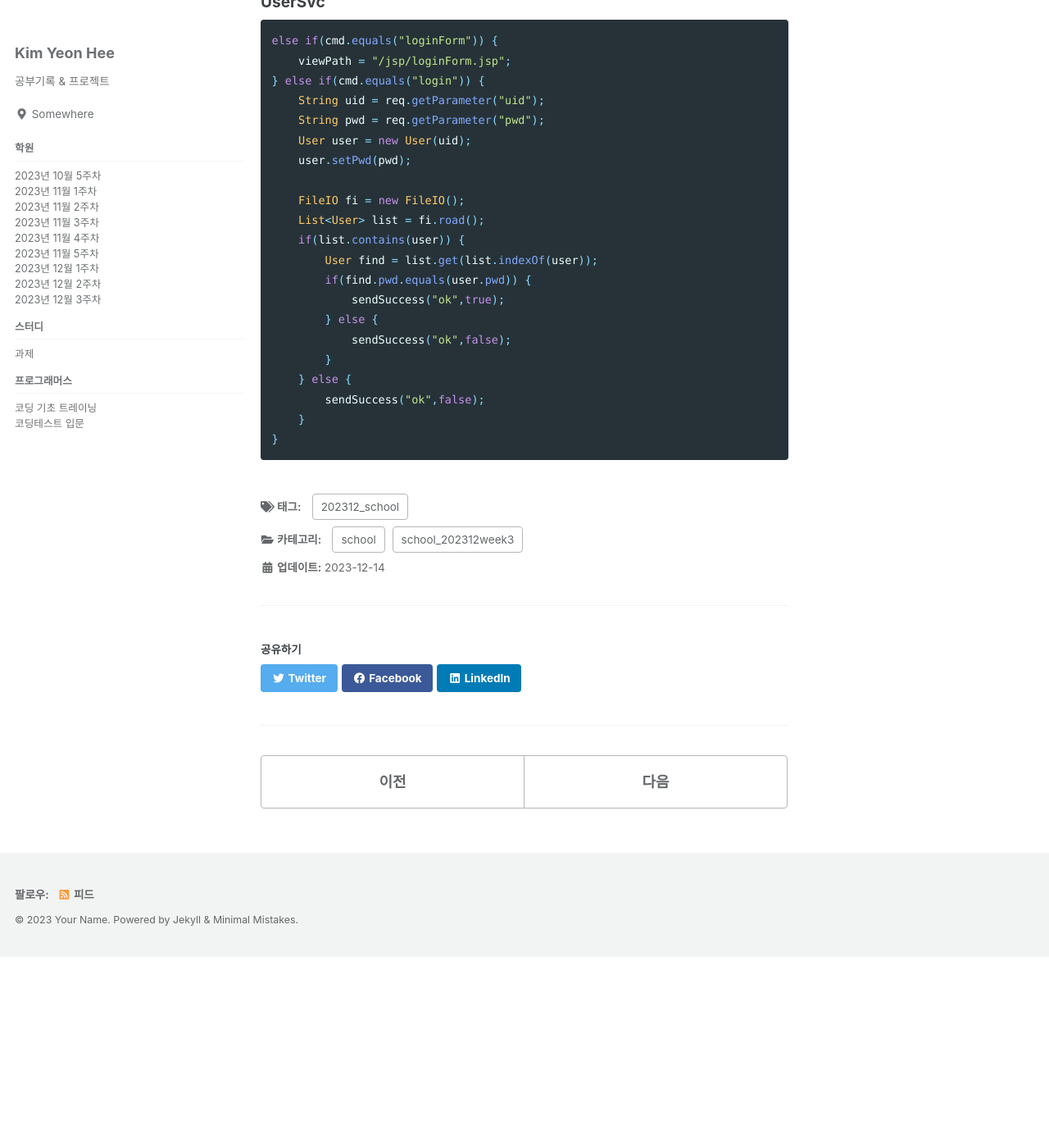
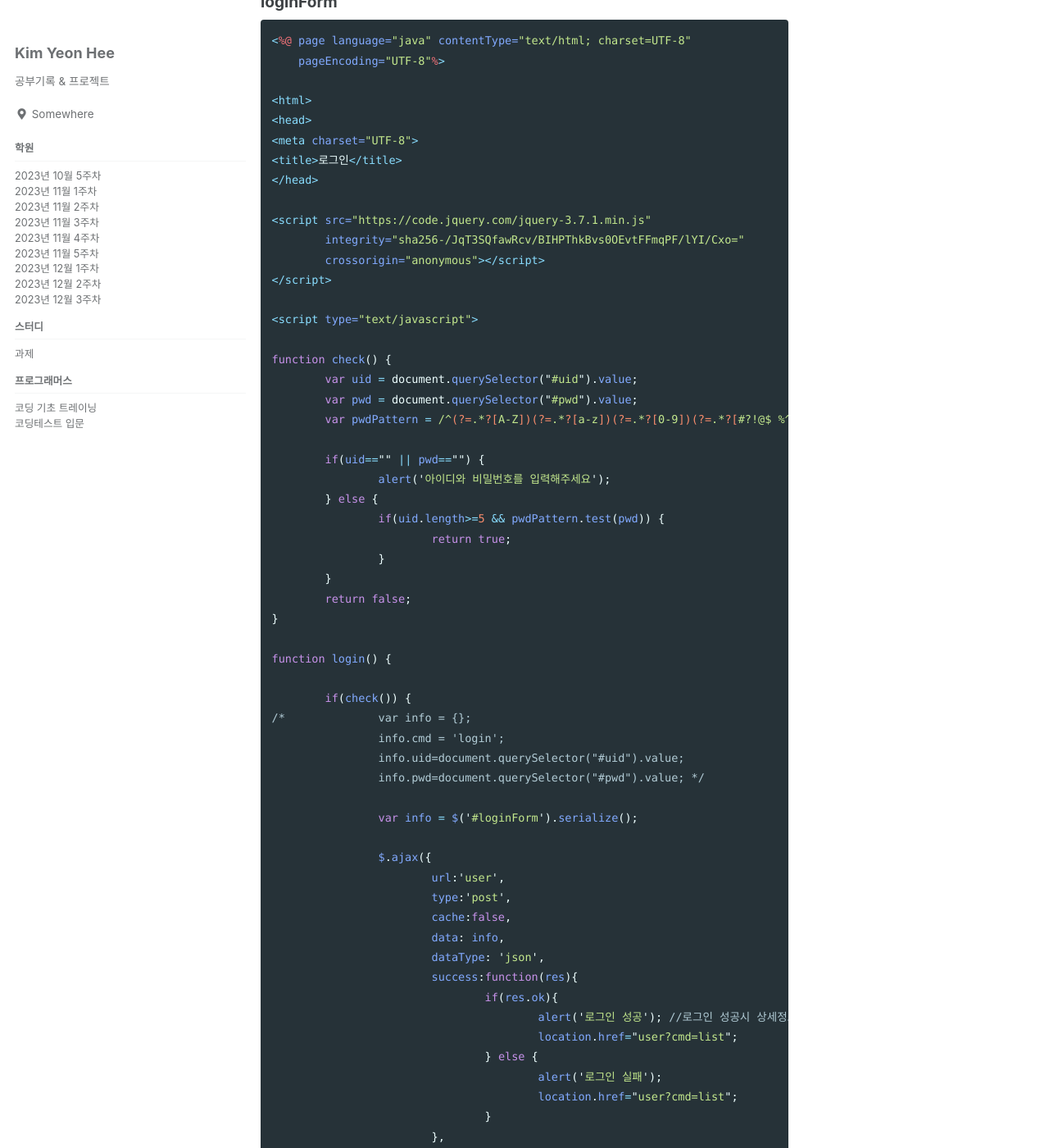
Before and after one commit to YonY-K/YonY-K.github.io, a Jekyll site: the page built from school/school_202312week3/_posts/2023-12-14/2023-12-14-20231214_4period.md, in a window 1280 px wide and 1400 px high, scrolled down 582 px. Shown: the whole window at 82% size. Built offline with Jekyll 4.4.1, drawn with Linux system fonts in a browser that asks for light colours; cached includes are drawn as plain includes; before the commit the page ends 1749 px from its top, so only the background shows below that; some of the changed text lies outside the part shown.

Commit message:
posts modify

````diff
--- a/school/school_202312week3/_posts/2023-12-14/2023-12-14-20231214_4period.md
+++ b/school/school_202312week3/_posts/2023-12-14/2023-12-14-20231214_4period.md
@@ -14,6 +14,109 @@ tag: 202312_school
 - 성공/실패 메시지 표시
 
 <br>
+
+#### loginForm
+
+```html
+<%@ page language="java" contentType="text/html; charset=UTF-8"
+    pageEncoding="UTF-8"%>
+
+<html>
+<head>
+<meta charset="UTF-8">
+<title>로그인</title>
+</head>
+
+<script src="https://code.jquery.com/jquery-3.7.1.min.js"
+	integrity="sha256-/JqT3SQfawRcv/BIHPThkBvs0OEvtFFmqPF/lYI/Cxo="
+	crossorigin="anonymous"></script>
+</script>
+
+<script type="text/javascript">
+
+function check() {
+	var uid = document.querySelector("#uid").value;
+	var pwd = document.querySelector("#pwd").value;
+	var pwdPattern = /^(?=.*?[A-Z])(?=.*?[a-z])(?=.*?[0-9])(?=.*?[#?!@$ %^&*-]).{4,}$/;
+
+	if(uid=="" || pwd=="") {
+		alert('아이디와 비밀번호를 입력해주세요');
+	} else {
+		if(uid.length>=5 && pwdPattern.test(pwd)) {
+			return true;
+		}
+	}
+	return false;
+}
+
+function login() {
+
+	if(check()) {
+/* 		var info = {};
+		info.cmd = 'login';
+		info.uid=document.querySelector("#uid").value;
+		info.pwd=document.querySelector("#pwd").value; */
+
+		var info = $('#loginForm').serialize();
+
+		$.ajax({
+			url:'user',
+			type:'post',
+			cache:false,
+			data: info,
+			dataType: 'json',
+			success:function(res){
+				if(res.ok){
+					alert('로그인 성공'); //로그인 성공시 상세정보 보기 가능
+					location.href="user?cmd=list";
+				} else {
+					alert('로그인 실패');
+					location.href="user?cmd=list";
+				}
+			},
+			error:function(xhr,status,err) {
+				alert(status+", "+err);
+			}
+		});
+	} else {
+		alert('아이디와 비밀번호를 다시 확인해주세요.')
+	}
+}
+</script>
+
+<style>
+body { position: absolute; top: 50%; left: 50%; height: 300px; width: 400px; margin: -150px 0px 0px -200px; }
+main {width:fit-content; margin:0 auto;
+      padding:1em;}
+nav {width:fit-content; margin:0 auto;
+      padding:1em;}
+form>div{margin:0 auto; padding:1em;}
+
+</style>
+
+
+<body>
+
+<main>
+	<form action="user" method="post" id="loginForm">
+		<input type="hidden" name="cmd" value="login">
+		<div>
+			<label>아이디　</label><input type="text" id="uid" name="uid"> <br>
+			<label>암　호　</label><input type="password" id="pwd" name="pwd">
+		</div>
+	</form>
+</main>
+
+<nav>
+	<a href="javascript:login();"><button type="button">확인</button></a>
+	<a href="user?cmd=list"><button>취소</button></a>
+</nav>
+
+
+</body>
+</html>
+```
+
 
 #### UserSvc
 
````
